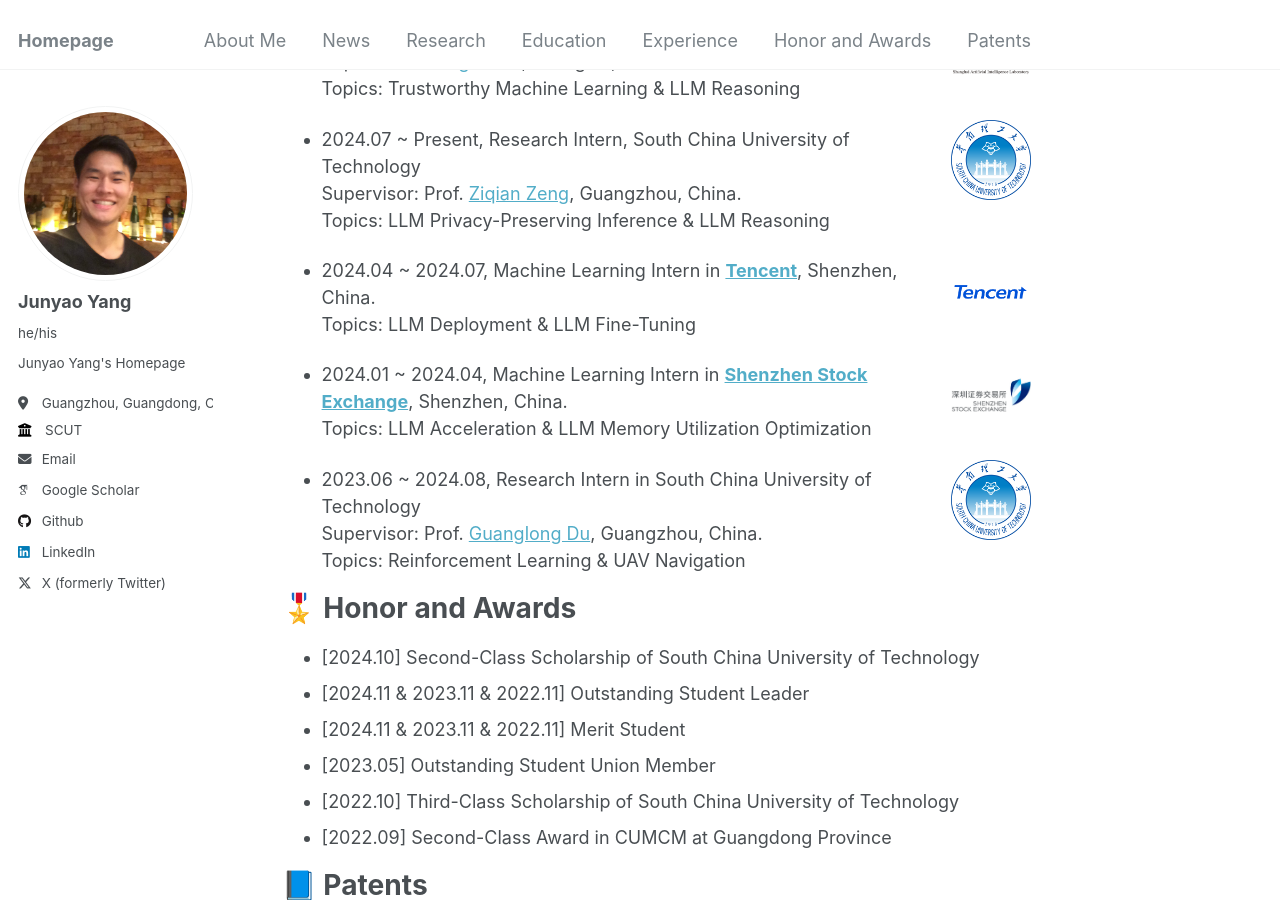
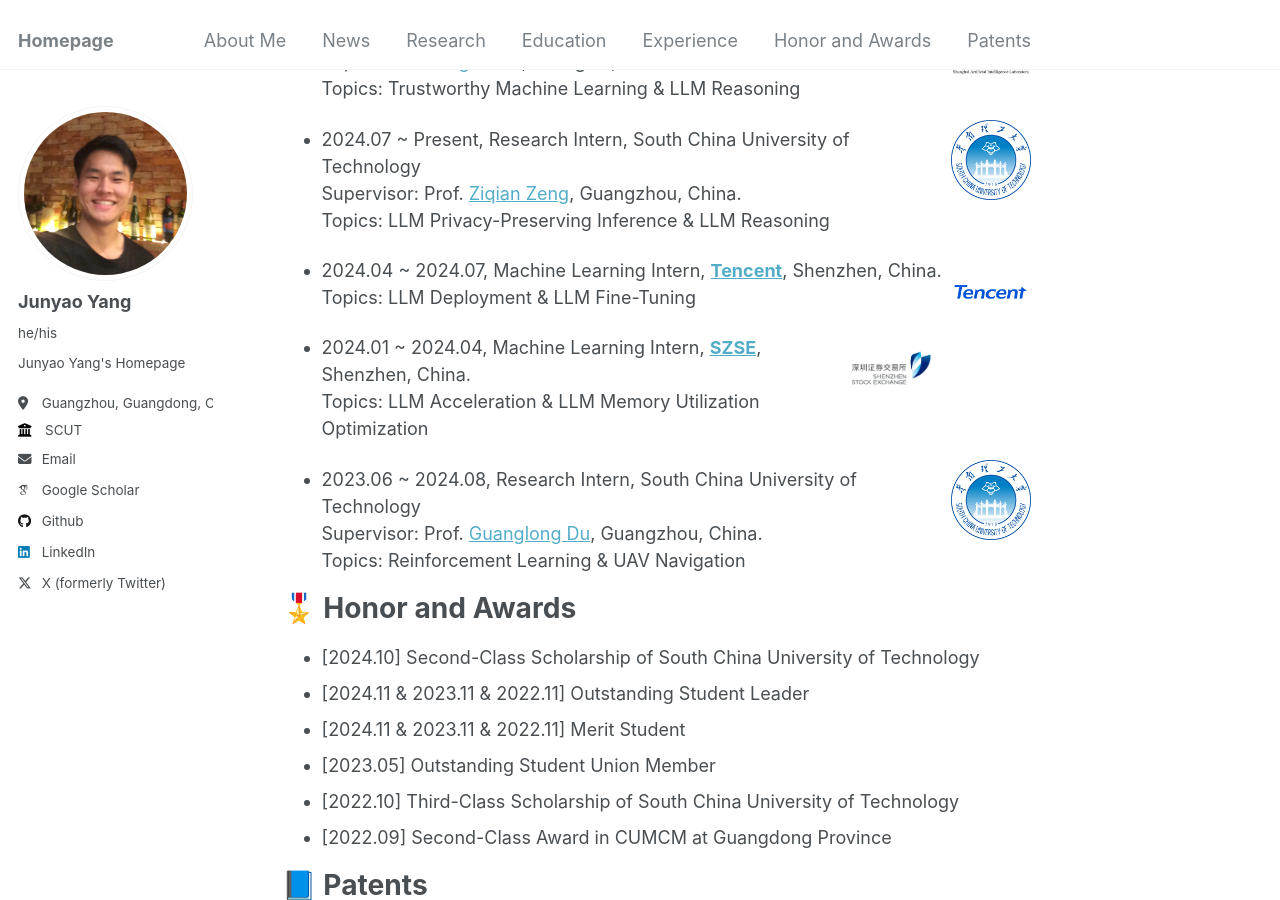
Before and after one commit to jyyang26/jyyang26.github.io, a Jekyll site: the page built from _pages/about.md, in a window 1280 px wide and 900 px high, scrolled down 2148 px. Built offline with Jekyll 4.4.1, drawn with Linux system fonts in a browser that asks for light colours; some web fonts are replaced.

Commit message:
Update about.md

```diff
--- a/_pages/about.md
+++ b/_pages/about.md
@@ -89,19 +89,19 @@ arXiv preprint, 2025.02 <br>
 <p>
     <img src="images/Tencent.png" alt="Tencent" style="float: right; margin-right: 20px;; width: 80px; height: 80px;">
 </p>
-- 2024.04 ~ 2024.07, Machine Learning Intern in **[Tencent](https://kf.qq.com/)**, Shenzhen, China. <br>
+- 2024.04 ~ 2024.07, Machine Learning Intern, **[Tencent](https://kf.qq.com/)**, Shenzhen, China. <br>
   Topics: LLM Deployment & LLM Fine-Tuning <br>
 
 <p>
     <img src="images/SZSE.jpg" alt="szse" style="float: right; margin-right: 20px;; width: 80px; height: 80px;">
 </p>
-- 2024.01 ~ 2024.04, Machine Learning Intern in **[Shenzhen Stock Exchange](https://www.szse.cn/English/index.html)**, Shenzhen, China. <br>
+- 2024.01 ~ 2024.04, Machine Learning Intern, **[SZSE](https://www.szse.cn/English/index.html)**, Shenzhen, China. <br>
   Topics: LLM Acceleration & LLM Memory Utilization Optimization <br>
 
 <p>
     <img src="images/South_China_University_of_Technology_Logo_(Since_2022).svg.png" alt="SCUT" style="float: right; margin-right: 20px;; width: 80px; height: 80px;">
 </p>
-- 2023.06 ~ 2024.08, Research Intern in South China University of Technology <br>
+- 2023.06 ~ 2024.08, Research Intern, South China University of Technology <br>
   Supervisor: Prof. [Guanglong Du](https://www2.scut.edu.cn/duguanglong/), Guangzhou, China. <br>
   Topics: Reinforcement Learning & UAV Navigation <br>
 
```
